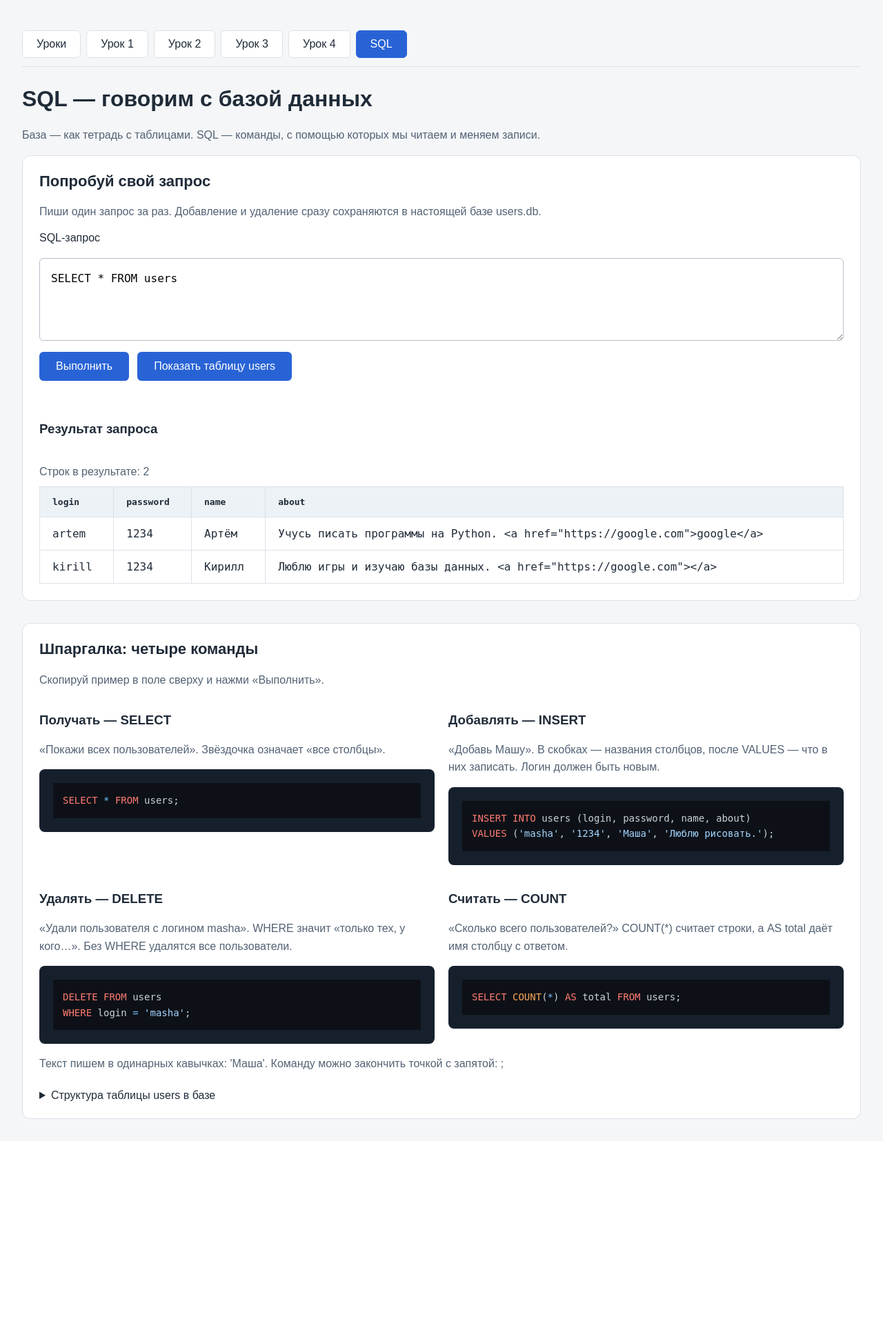
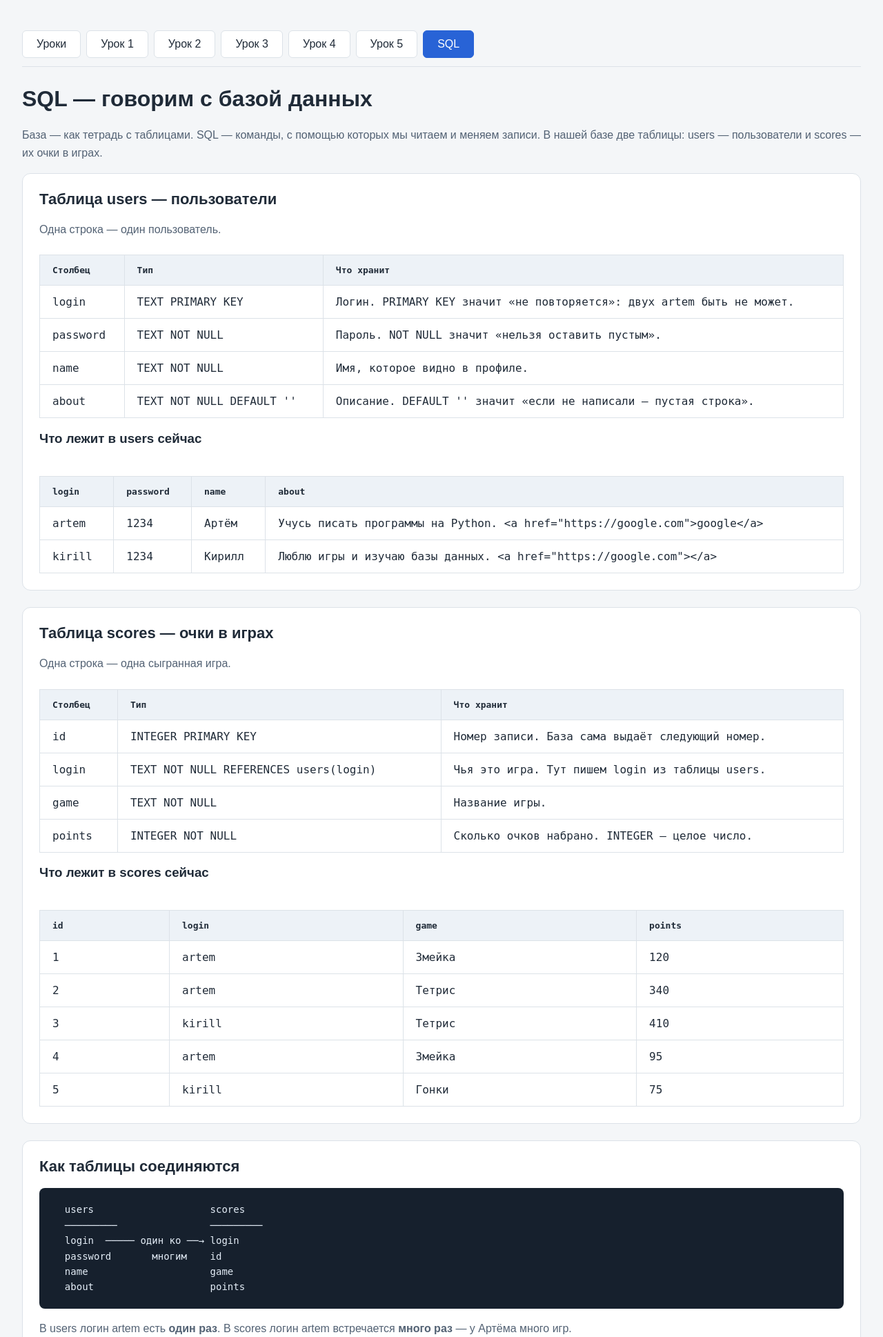
Before and after one commit to JekaSha/artem, a Flask app: page /sql in a window 1280 px wide. Shown: the top 1938 px of the page at 69% size. Before the commit the page ends 1622 px from the top, so only its background shows below. Run offline with Flask 3, Linux system fonts and the light colour scheme; data comes from the database, SQL or seed files in the repository; both versions use the stored data as it was after the commit.

Commit message:
Add lesson 5 file upload and expand SQL section
- Lesson 5: upload any file, run uploaded .py like PHP
- Simplify routes, editor save and lesson 5 handler
- SQL page: add scores table and teach table JOINs
- Add example scripts: hello, stranger, explorer, processes

Co-Authored-By: Claude Opus 4.8 <noreply@anthropic.com>

```diff
--- a/app.py
+++ b/app.py
@@ -2,19 +2,20 @@ import ast
 import runpy
 import sqlite3
 import subprocess
-import tempfile
 from pathlib import Path
 
-from flask import Flask, abort, render_template, request
+from flask import Flask, render_template, request, send_from_directory
 
 app = Flask(__name__)
 PROJECT = Path(__file__).resolve().parent
 DATABASE = PROJECT / "users.db"
+app.config["UPLOAD_FOLDER"] = PROJECT / "uploads"
 SOURCE_FILES = {
     1: {"python": "handlers/lesson1.py", "vue": "static/lesson1.js"},
     2: {"python": "handlers/lesson2.py", "vue": "static/lesson2.js"},
     3: {"python": "handlers/lesson3.py", "vue": "static/lesson3.js"},
     4: {"python": "handlers/lesson4.py", "vue": "static/lesson4.js"},
+    5: {"python": "handlers/lesson5.py", "vue": "static/lesson5.js"},
 }
 
 # База — это файл users.db рядом с этим скриптом.
@@ -49,30 +50,35 @@ with sqlite3.connect(DATABASE) as database:
         ],
     )
 
+    # Таблица результатов игр. login показывает, чей это результат.
+    database.execute("""
+        CREATE TABLE IF NOT EXISTS scores (
+            id INTEGER PRIMARY KEY,
+            login TEXT NOT NULL REFERENCES users(login),
+            game TEXT NOT NULL,
+            points INTEGER NOT NULL
+        )
+    """)
+
+    # Добавляем результаты, только если таблица пустая.
+    if database.execute("SELECT COUNT(*) FROM scores").fetchone()[0] == 0:
+        database.executemany(
+            "INSERT INTO scores (login, game, points) VALUES (?, ?, ?)",
+            [
+                ("artem", "Змейка", 120),
+                ("artem", "Тетрис", 340),
+                ("kirill", "Тетрис", 410),
+                ("artem", "Змейка", 95),
+                ("kirill", "Гонки", 75),
+            ],
+        )
+
 
 @app.get("/")
-@app.get("/lessons/1")
-def index():
-    version = (PROJECT / SOURCE_FILES[1]["vue"]).stat().st_mtime_ns
-    return render_template("index.html", lesson_number=1, version=version)
-
-
-@app.get("/lessons/2")
-def search_lesson():
-    version = (PROJECT / SOURCE_FILES[2]["vue"]).stat().st_mtime_ns
-    return render_template("index.html", lesson_number=2, version=version)
-
-
-@app.get("/lessons/3")
-def injection_lesson():
-    version = (PROJECT / SOURCE_FILES[3]["vue"]).stat().st_mtime_ns
-    return render_template("index.html", lesson_number=3, version=version)
-
-
-@app.get("/lessons/4")
-def about_lesson():
-    version = (PROJECT / SOURCE_FILES[4]["vue"]).stat().st_mtime_ns
-    return render_template("index.html", lesson_number=4, version=version)
+@app.get("/lessons/<int:number>")
+def lesson(number=1):
+    version = (PROJECT / SOURCE_FILES[number]["vue"]).stat().st_mtime_ns
+    return render_template("index.html", lesson_number=number, version=version)
 
 
 @app.get("/lessons")
@@ -80,57 +86,36 @@ def lessons():
     return render_template("lessons.html")
 
 
-@app.get("/lessons/<int:number>")
-def lesson(number):
-    if number != 5:
-        abort(404)
-    return render_template("lesson.html", number=number)
+def run_sql(query):
+    # Выполняем один SQL-запрос. Изменения сохраняются в users.db.
+    try:
+        with sqlite3.connect(DATABASE) as database:
+            result = database.execute(query)
+            columns = [column[0] for column in result.description or []]
+            rows = result.fetchall()
+    except sqlite3.Error as error:
+        return {"message": f"Ошибка SQL: {error}", "columns": [], "rows": []}
+
+    if columns:
+        message = f"Получено строк: {len(rows)}."
+    else:
+        message = f"Готово. Изменено строк: {max(result.rowcount, 0)}."
+    return {"message": message, "columns": columns, "rows": rows}
 
 
 @app.get("/sql")
 def sql():
-    # Берём все столбцы и все строки прямо из базы.
-    query = "SELECT * FROM users"
-    with sqlite3.connect(DATABASE) as database:
-        try:
-            result = database.execute(query)
-            columns = [column[0] for column in result.description]
-            rows = result.fetchall()
-            message = ""
-        except sqlite3.Error as error:
-            columns, rows = [], []
-            message = f"Ошибка SQL: {error}"
-        schema_row = database.execute(
-            "SELECT sql FROM sqlite_master WHERE type = 'table' AND name = 'users'"
-        ).fetchone()
-        schema = schema_row[0] if schema_row else "Таблица users не существует."
-
-    return render_template(
-        "sql.html", columns=columns, rows=rows, query=query, message=message, schema=schema
-    )
+    # Читаем обе таблицы и то, что получится, если их соединить.
+    users = run_sql("SELECT * FROM users")
+    scores = run_sql("SELECT * FROM scores")
+    joined = run_sql("SELECT scores.id, scores.login, users.name, scores.game, scores.points "
+                     "FROM scores JOIN users ON users.login = scores.login")
+    return render_template("sql.html", users=users, scores=scores, joined=joined)
 
 
 @app.post("/sql/query")
 def sql_query():
-    query = request.form.get("query", "").strip()
-    if not query:
-        return {"message": "Сначала напиши запрос.", "columns": [], "rows": []}
-
-    # Выполняем один SQL-запрос. Изменения сохраняются в users.db.
-    try:
-        with sqlite3.connect(DATABASE) as database:
-            result = database.execute(query)
-            if result.description:
-                columns = [column[0] for column in result.description]
-                rows = result.fetchall()
-                message = f"Получено строк: {len(rows)}."
-            else:
-                columns, rows = [], []
-                message = f"Готово. Изменено строк: {max(result.rowcount, 0)}."
-    except sqlite3.Error as error:
-        return {"message": f"Ошибка SQL: {error}", "columns": [], "rows": []}
-
-    return {"message": message, "columns": columns, "rows": rows}
+    return run_sql(request.form.get("query", ""))
 
 
 @app.post("/login")
@@ -153,6 +138,20 @@ def profile():
     return call_handler(4)
 
 
+@app.route("/files", methods=["GET", "POST"])
+def files():
+    return call_handler(5)
+
+
+@app.get("/uploads/<filename>")
+def uploaded_file(filename):
+    # .py запускаем как PHP, остальные файлы просто отдаём браузеру.
+    if filename.endswith(".py") and "download" not in request.args:
+        module = runpy.run_path(str(PROJECT / SOURCE_FILES[5]["python"]))
+        return module["execute_file"](app.config["UPLOAD_FOLDER"] / filename)
+    return send_from_directory(app.config["UPLOAD_FOLDER"], filename)
+
+
 def call_handler(lesson_number):
     # Читаем файл заново: сохранённый код работает уже при следующем запросе.
     path = PROJECT / SOURCE_FILES[lesson_number]["python"]
@@ -164,10 +163,7 @@ def call_handler(lesson_number):
 
 
 def source_file(lesson_number, language):
-    try:
-        return PROJECT / SOURCE_FILES[int(lesson_number)][language]
-    except (ValueError, TypeError, KeyError):
-        abort(404)
+    return PROJECT / SOURCE_FILES[int(lesson_number)][language]
 
 
 def check_source(path, source, language):
@@ -219,14 +215,7 @@ def editor_save():
     if not result["valid"]:
         return result
 
-    # Сначала записываем временный файл, затем заменяем настоящий целиком.
-    with tempfile.NamedTemporaryFile(mode="w", encoding="utf-8", dir=path.parent, delete=False) as temporary:
-        temporary.write(source)
-        temporary_path = Path(temporary.name)
-    try:
-        temporary_path.replace(path)
-    finally:
-        temporary_path.unlink(missing_ok=True)
+    path.write_text(source, encoding="utf-8")
     return {"valid": True, "message": "Файл сохранён.", "path": str(path.relative_to(PROJECT))}
 
 
--- /dev/null
+++ b/examples/hello.py
@@ -0,0 +1,4 @@
+# Загрузи этот файл в уроке 5 и нажми «Открыть и выполнить Python».
+print("<h1>Привет от Python!</h1>")
+print("<p>Этот HTML создала программа, выполненная на сервере.</p>")
+print(f"<p>Результат вычисления: 6 × 7 = {6 * 7}</p>")
--- /dev/null
+++ b/examples/stranger.py
@@ -0,0 +1,5 @@
+# Загрузи этот файл в уроке 5.
+# Потом открой http://127.0.0.1:8000/uploads/stranger.py
+# Сервер выполнит этот код, и в браузере появится сообщение.
+print("<h1>Меня загрузил кто-то чужой</h1>")
+print("<p>А сервер взял и выполнил мой Python-код.</p>")
--- a/templates/index.html
+++ b/templates/index.html
@@ -145,6 +145,10 @@
         .editor-status { padding: 12px; min-height: 44px; white-space: pre-wrap; overflow-wrap: anywhere; color: #1f6547; background: #eef8f2; font: 14px/1.6 monospace; }
         .editor-status.has-error { background: #fff0ef; color: #a62b2b; }
         .syntax-error-line { background: #743737; }
+        .uploaded-files { display: grid; gap: 16px; margin-top: 20px; }
+        .uploaded-file { min-width: 0; padding: 16px; border: 1px solid #dce2e8; border-radius: 8px; }
+        .uploaded-file h4 { margin: 12px 0 0; overflow-wrap: anywhere; }
+        .uploaded-file img { display: block; max-width: 100%; max-height: 240px; margin: auto; object-fit: contain; }
         @media (max-width: 800px) {
             body { padding: 16px; }
             .columns { grid-template-columns: 1fr; }
@@ -154,17 +158,21 @@
 </head>
 <body>
     <nav class="menu" aria-label="Главное меню">
-        <a href="/lessons" {% if request.path in ['/lessons', '/lessons/5'] %}aria-current="page"{% endif %}>Уроки</a>
+        <a href="/lessons" {% if request.path == '/lessons' %}aria-current="page"{% endif %}>Уроки</a>
         <a href="/lessons/1" {% if request.path in ['/', '/lessons/1'] %}aria-current="page"{% endif %}>Урок 1</a>
         <a href="/lessons/2" {% if request.path == '/lessons/2' %}aria-current="page"{% endif %}>Урок 2</a>
         <a href="/lessons/3" {% if request.path == '/lessons/3' %}aria-current="page"{% endif %}>Урок 3</a>
         <a href="/lessons/4" {% if request.path == '/lessons/4' %}aria-current="page"{% endif %}>Урок 4</a>
+        <a href="/lessons/5" {% if request.path == '/lessons/5' %}aria-current="page"{% endif %}>Урок 5</a>
         <a href="/sql" {% if request.path == '/sql' %}aria-current="page"{% endif %}>SQL</a>
     </nav>
 
     {% block content %}
     <p class="hint">Урок {{ lesson_number }} из 5</p>
-    {% if lesson_number == 4 %}
+    {% if lesson_number == 5 %}
+    <h1>Урок 5. Загрузка файлов на сервер</h1>
+    <p class="hint">Выбираешь файлы → отправляешь в Python → видишь всё загруженное под формой. Для картинок есть превью, остальные файлы можно скачать.</p>
+    {% elif lesson_number == 4 %}
     <h1>Урок 4. Профиль и SQL-инъекция через about</h1>
     <p class="hint">Выбираешь пользователя → меняешь описание about → видишь обновлённую карточку. В поле описания можно встроить INSERT и добавить ещё один профиль.</p>
     {% elif lesson_number == 3 %}
@@ -188,7 +196,9 @@
         {% if lesson_number > 1 %}
         <a class="refresh" href="/lessons/{{ lesson_number - 1 }}">← Урок {{ lesson_number - 1 }}</a>
         {% endif %}
+        {% if lesson_number < 5 %}
         <a class="refresh" href="/lessons/{{ lesson_number + 1 }}">Урок {{ lesson_number + 1 }} →</a>
+        {% endif %}
     </div>
     {% endblock %}
 
--- a/templates/sql.html
+++ b/templates/sql.html
@@ -2,14 +2,73 @@
 
 {% block title %}SQL — запросы к базе данных{% endblock %}
 
+{% macro show_table(data) %}
+<div class="table-scroll">
+    <table>
+        <tr>{% for column in data.columns %}<th>{{ column }}</th>{% endfor %}</tr>
+        {% for row in data.rows %}
+        <tr>{% for value in row %}<td>{{ value }}</td>{% endfor %}</tr>
+        {% endfor %}
+    </table>
+</div>
+{% endmacro %}
+
 {% block content %}
 <h1>SQL — говорим с базой данных</h1>
-<p class="hint">База — как тетрадь с таблицами. SQL — команды, с помощью которых мы читаем и меняем записи.</p>
+<p class="hint">База — как тетрадь с таблицами. SQL — команды, с помощью которых мы читаем и меняем записи. В нашей базе две таблицы: users — пользователи и scores — их очки в играх.</p>
 
-<main>
+<main style="display: grid; gap: 24px;">
+    <section>
+        <h2>Таблица users — пользователи</h2>
+        <p class="hint">Одна строка — один пользователь.</p>
+        <table>
+            <tr><th>Столбец</th><th>Тип</th><th>Что хранит</th></tr>
+            <tr><td>login</td><td>TEXT PRIMARY KEY</td><td>Логин. PRIMARY KEY значит «не повторяется»: двух artem быть не может.</td></tr>
+            <tr><td>password</td><td>TEXT NOT NULL</td><td>Пароль. NOT NULL значит «нельзя оставить пустым».</td></tr>
+            <tr><td>name</td><td>TEXT NOT NULL</td><td>Имя, которое видно в профиле.</td></tr>
+            <tr><td>about</td><td>TEXT NOT NULL DEFAULT ''</td><td>Описание. DEFAULT '' значит «если не написали — пустая строка».</td></tr>
+        </table>
+        <h3>Что лежит в users сейчас</h3>
+        {{ show_table(users) }}
+    </section>
+
+    <section>
+        <h2>Таблица scores — очки в играх</h2>
+        <p class="hint">Одна строка — одна сыгранная игра.</p>
+        <table>
+            <tr><th>Столбец</th><th>Тип</th><th>Что хранит</th></tr>
+            <tr><td>id</td><td>INTEGER PRIMARY KEY</td><td>Номер записи. База сама выдаёт следующий номер.</td></tr>
+            <tr><td>login</td><td>TEXT NOT NULL REFERENCES users(login)</td><td>Чья это игра. Тут пишем login из таблицы users.</td></tr>
+            <tr><td>game</td><td>TEXT NOT NULL</td><td>Название игры.</td></tr>
+            <tr><td>points</td><td>INTEGER NOT NULL</td><td>Сколько очков набрано. INTEGER — целое число.</td></tr>
+        </table>
+        <h3>Что лежит в scores сейчас</h3>
+        {{ show_table(scores) }}
+    </section>
+
+    <section>
+        <h2>Как таблицы соединяются</h2>
+<pre>
+  users                    scores
+  ─────────                ─────────
+  login  ───── один ко ──→ login
+  password       многим    id
+  name                     game
+  about                    points
+</pre>
+        <p class="hint">В users логин artem есть <b>один раз</b>. В scores логин artem встречается <b>много раз</b> — у Артёма много игр.</p>
+        <p class="hint">В scores мы не пишем имя «Артём», только логин artem. Чтобы увидеть имя рядом с очками, соединяем таблицы через JOIN:</p>
+        <pre><code class="language-sql">SELECT scores.id, scores.login, users.name, scores.game, scores.points
+FROM scores
+JOIN users ON users.login = scores.login</code></pre>
+        <p class="hint"><b>ON users.login = scores.login</b> значит: к каждой строке из scores приклей строку из users с таким же логином. <b>scores.login</b> значит «столбец login из таблицы scores».</p>
+        <h3>Результат JOIN</h3>
+        {{ show_table(joined) }}
+    </section>
+
     <section id="sql-app">
         <h2>Попробуй свой запрос</h2>
-        <p class="hint">Пиши один запрос за раз. Добавление и удаление сразу сохраняются в настоящей базе users.db.</p>
+        <p class="hint">Пиши один запрос за раз. Добавление и удаление сразу сохраняются в настоящей базе users.db. Таблицы выше обновятся, когда ты обновишь страницу.</p>
         <form @submit.prevent="runQuery">
             <label for="query">SQL-запрос</label>
             <textarea id="query" name="query" v-model="query" spellcheck="false" required></textarea>
@@ -17,31 +76,22 @@
                 <button type="submit" :disabled="running">
                     <span v-text="running ? 'Выполняем…' : 'Выполнить'"></span>
                 </button>
-                <button type="button" :disabled="running" @click="showUsers">Показать таблицу users</button>
+                <button type="button" :disabled="running" @click="showTable('users')">Показать users</button>
+                <button type="button" :disabled="running" @click="showTable('scores')">Показать scores</button>
             </div>
         </form>
 
         <p class="result" aria-live="polite" v-text="message"></p>
-        <h3>Результат запроса</h3>
         <div class="table-scroll" v-if="columns.length">
             <table>
-                <caption>Строк в результате: <span v-text="rows.length"></span></caption>
-                <thead>
-                    <tr><th v-for="(column, index) in columns" :key="index" scope="col" v-text="column"></th></tr>
-                </thead>
-                <tbody>
-                    <tr v-for="(row, rowIndex) in rows" :key="rowIndex">
-                        <td v-for="(value, index) in row" :key="index" v-text="value === null ? 'NULL' : value"></td>
-                    </tr>
-                    <tr v-if="rows.length === 0"><td :colspan="columns.length">Ничего не найдено.</td></tr>
-                </tbody>
+                <tr><th v-for="column in columns" v-text="column"></th></tr>
+                <tr v-for="row in rows"><td v-for="value in row" v-text="value"></td></tr>
             </table>
         </div>
-        <p class="hint" v-else>У этого запроса нет таблицы с результатом.</p>
     </section>
 
     <section class="help">
-        <h2>Шпаргалка: четыре команды</h2>
+        <h2>Шпаргалка</h2>
         <p class="hint">Скопируй пример в поле сверху и нажми «Выполнить».</p>
         <div class="help-grid">
             <article>
@@ -66,12 +116,37 @@ WHERE login = 'masha';</code></pre>
                 <p class="hint">«Сколько всего пользователей?» COUNT(*) считает строки, а AS total даёт имя столбцу с ответом.</p>
                 <pre><code class="language-sql">SELECT COUNT(*) AS total FROM users;</code></pre>
             </article>
+            <article>
+                <h3>Добавить очки</h3>
+                <p class="hint">«Кирилл набрал 150 очков в Змейке». id не пишем — база выдаст номер сама.</p>
+                <pre><code class="language-sql">INSERT INTO scores (login, game, points)
+VALUES ('kirill', 'Змейка', 150);</code></pre>
+            </article>
+            <article>
+                <h3>Соединять — JOIN</h3>
+                <p class="hint">«Покажи имя, игру и очки». Имя берём из users, игру и очки — из scores.</p>
+                <pre><code class="language-sql">SELECT users.name, scores.game, scores.points
+FROM scores
+JOIN users ON users.login = scores.login;</code></pre>
+            </article>
+            <article>
+                <h3>Сумма очков — GROUP BY</h3>
+                <p class="hint">GROUP BY собирает игры одного игрока вместе, SUM складывает его очки.</p>
+                <pre><code class="language-sql">SELECT users.name, SUM(scores.points) AS total
+FROM scores
+JOIN users ON users.login = scores.login
+GROUP BY users.name;</code></pre>
+            </article>
+            <article>
+                <h3>Очки одного игрока — WHERE</h3>
+                <p class="hint">«Покажи все игры Артёма».</p>
+                <pre><code class="language-sql">SELECT users.name, scores.game, scores.points
+FROM scores
+JOIN users ON users.login = scores.login
+WHERE users.login = 'artem';</code></pre>
+            </article>
         </div>
-        <p class="hint">Текст пишем в одинарных кавычках: 'Маша'. Команду можно закончить точкой с запятой: ;</p>
-        <details>
-            <summary>Структура таблицы users в базе</summary>
-            <pre><code class="language-sql">{{ schema }}</code></pre>
-        </details>
+        <p class="hint">Текст пишем в одинарных кавычках: 'Маша'. Числа — без кавычек: 150.</p>
     </section>
 </main>
 {% endblock %}
@@ -84,38 +159,23 @@ WHERE login = 'masha';</code></pre>
 
     Vue.createApp({
         data() {
-            return {
-                query: {{ query|tojson }},
-                columns: {{ columns|tojson }},
-                rows: {{ rows|tojson }},
-                message: {{ message|tojson }},
-                running: false
-            };
+            return { query: 'SELECT * FROM scores', columns: [], rows: [], message: '', running: false };
         },
         methods: {
             async runQuery() {
                 this.running = true;
-                this.message = '';
-                try {
                 const response = await fetch('/sql/query', {
                     method: 'POST',
                     body: new URLSearchParams({ query: this.query })
                 });
-                    if (!response.ok) throw new Error('Ошибка сервера');
                 const result = await response.json();
                 this.columns = result.columns;
                 this.rows = result.rows;
                 this.message = result.message;
-                } catch {
-                    this.columns = [];
-                    this.rows = [];
-                    this.message = 'Нет ответа от Python. Проверь, запущена ли программа.';
-                } finally {
                 this.running = false;
-                }
             },
-            showUsers() {
-                this.query = 'SELECT * FROM users';
+            showTable(name) {
+                this.query = 'SELECT * FROM ' + name;
                 this.runQuery();
             }
         }
```
Also changed, not shown: examples/explorer.py (added, +17 -0 lines), examples/processes.py (added, +7 -0 lines), handlers/lesson5.py (added, +42 -0 lines), static/lesson5.js (added, +99 -0 lines), templates/lessons.html (+5 -7 lines), README.md, users.db, 1 other file. Lines whose indentation alone changed are shown as unchanged.
